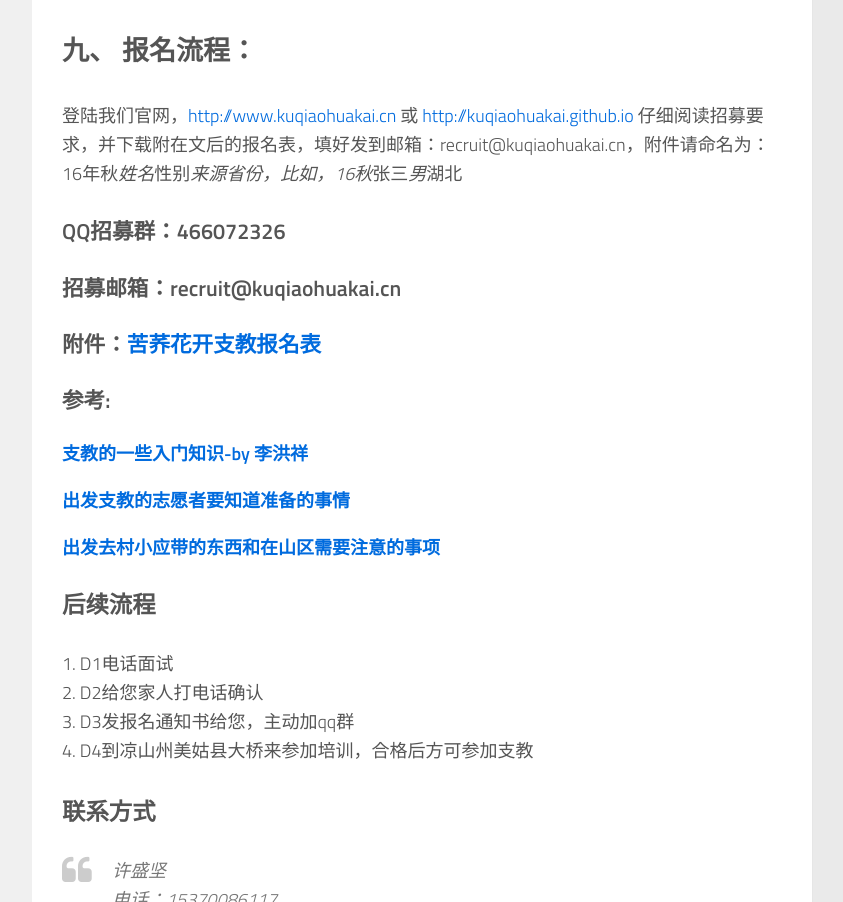
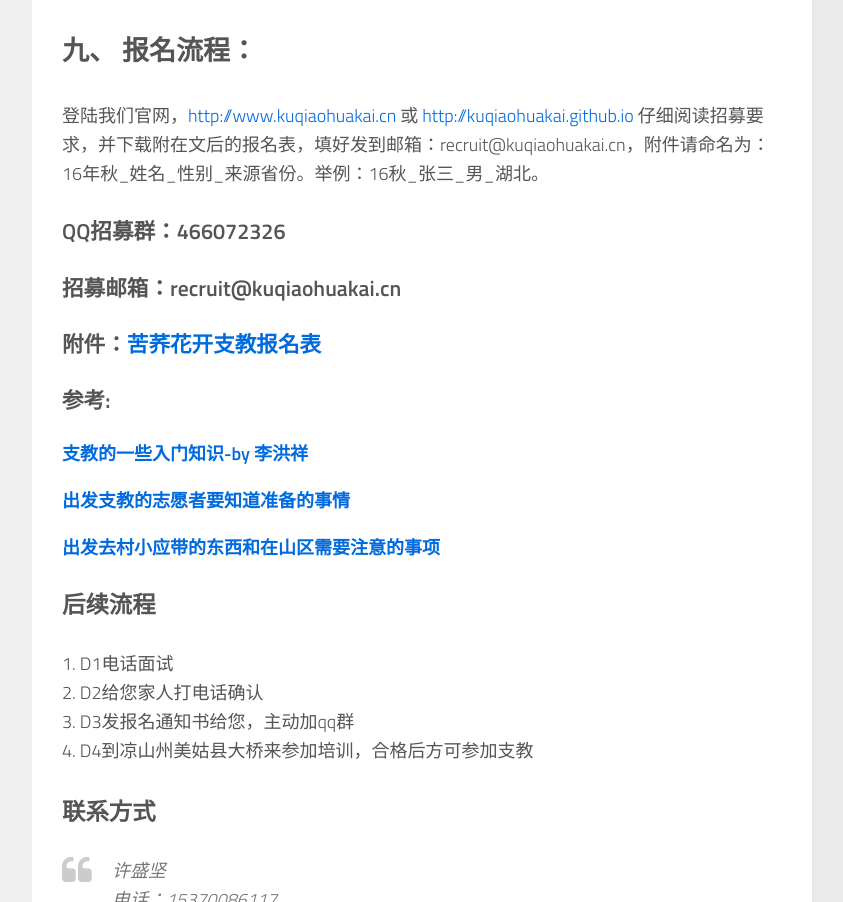
Before and after one commit to kuqiaohuakai/kuqiaohuakai.github.io, a plain HTML site: page 2016/06/07/苦荞花开支教团2016年秋季支教老师招募/index.html in a window 1280 px wide. Shown: the part 6845-7747 px from the top of the page, without its empty margins (388-1231 px from the left). Drawn offline with Linux system fonts and the light colour scheme; no server answers.

Commit message:
Site updated: 2016-06-11 16:31:16

```diff
--- a/2016/06/07/苦荞花开支教团2016年秋季支教老师招募/index.html
+++ b/2016/06/07/苦荞花开支教团2016年秋季支教老师招募/index.html
@@ -31,7 +31,7 @@
 那么，请加入我们，苦荞花开支教团
 一、关于大凉山大凉山一">
 <meta property="og:image" content="http://o871i74zz.bkt.clouddn.com/image009.jpg">
-<meta property="og:updated_time" content="2016-06-11T08:24:30.880Z">
+<meta property="og:updated_time" content="2016-06-11T08:30:38.256Z">
 <meta name="twitter:card" content="summary">
 <meta name="twitter:title" content="苦荞花开支教团2016年秋季支教老师招募">
 <meta name="twitter:description" content="如果有机会，你是否愿意，入一座大山，去一个村庄，守一所学校，教一门课程，陪一群孩子，拥有一段特殊而有意义的人生经历？
@@ -239,7 +239,7 @@
 <li>去之前请认真阅读所有文档，对当地环境和文化有一定了解，并清楚自己的责任后，冷静思考自己是否合适加入本次支教活动，切莫一时冲动和新鲜，我们对支教活动有更高的要求，工作开始前会统一培训，若存在严重问题将取消支教资格，路费自理。</li>
 <li><strong>秋季培训时间2016年8月20日左右</strong></li>
 </ul>
-<h2 id="九、-报名流程："><a href="#九、-报名流程：" class="headerlink" title="九、 报名流程："></a>九、 报名流程：</h2><p>登陆我们官网，<a href="http://www.kuqiaohuakai.cn" target="_blank" rel="external">http://www.kuqiaohuakai.cn</a> 或 <a href="http://kuqiaohuakai.github.io" target="_blank" rel="external">http://kuqiaohuakai.github.io</a> 仔细阅读招募要求，并下载附在文后的报名表，填好发到邮箱：recruit@kuqiaohuakai.cn，附件请命名为：16年秋<em>姓名</em>性别<em>来源省份，比如，16秋</em>张三<em>男</em>湖北</p>
+<h2 id="九、-报名流程："><a href="#九、-报名流程：" class="headerlink" title="九、 报名流程："></a>九、 报名流程：</h2><p>登陆我们官网，<a href="http://www.kuqiaohuakai.cn" target="_blank" rel="external">http://www.kuqiaohuakai.cn</a> 或 <a href="http://kuqiaohuakai.github.io" target="_blank" rel="external">http://kuqiaohuakai.github.io</a> 仔细阅读招募要求，并下载附在文后的报名表，填好发到邮箱：recruit@kuqiaohuakai.cn，附件请命名为：16年秋_姓名_性别_来源省份。举例：16秋_张三_男_湖北。</p>
 <h4 id="QQ招募群：466072326"><a href="#QQ招募群：466072326" class="headerlink" title="QQ招募群：466072326"></a>QQ招募群：466072326</h4><h4 id="招募邮箱：recruit-kuqiaohuakai-cn"><a href="#招募邮箱：recruit-kuqiaohuakai-cn" class="headerlink" title="招募邮箱：recruit@kuqiaohuakai.cn"></a>招募邮箱：recruit@kuqiaohuakai.cn</h4><h4 id="附件：苦荞花开支教报名表"><a href="#附件：苦荞花开支教报名表" class="headerlink" title="附件：苦荞花开支教报名表"></a>附件：<a href="http://pan.baidu.com/s/1b4gK9o" target="_blank" rel="external">苦荞花开支教报名表</a></h4><h4 id="参考"><a href="#参考" class="headerlink" title="参考:"></a>参考:</h4><h5 id="支教的一些入门知识-by-李洪祥"><a href="#支教的一些入门知识-by-李洪祥" class="headerlink" title="支教的一些入门知识-by 李洪祥"></a><a href="http://tieba.baidu.com/p/4475016155" target="_blank" rel="external">支教的一些入门知识-by 李洪祥</a></h5><h5 id="出发支教的志愿者要知道准备的事情"><a href="#出发支教的志愿者要知道准备的事情" class="headerlink" title="出发支教的志愿者要知道准备的事情"></a><a href="http://pan.baidu.com/s/1eS2ndHg" target="_blank" rel="external">出发支教的志愿者要知道准备的事情</a></h5><h5 id="出发去村小应带的东西和在山区需要注意的事项"><a href="#出发去村小应带的东西和在山区需要注意的事项" class="headerlink" title="出发去村小应带的东西和在山区需要注意的事项"></a><a href="http://pan.baidu.com/s/1slMPyTB" target="_blank" rel="external">出发去村小应带的东西和在山区需要注意的事项</a></h5><h3 id="后续流程"><a href="#后续流程" class="headerlink" title="后续流程"></a>后续流程</h3><ol>
 <li>D1电话面试</li>
 <li>D2给您家人打电话确认</li>
```
